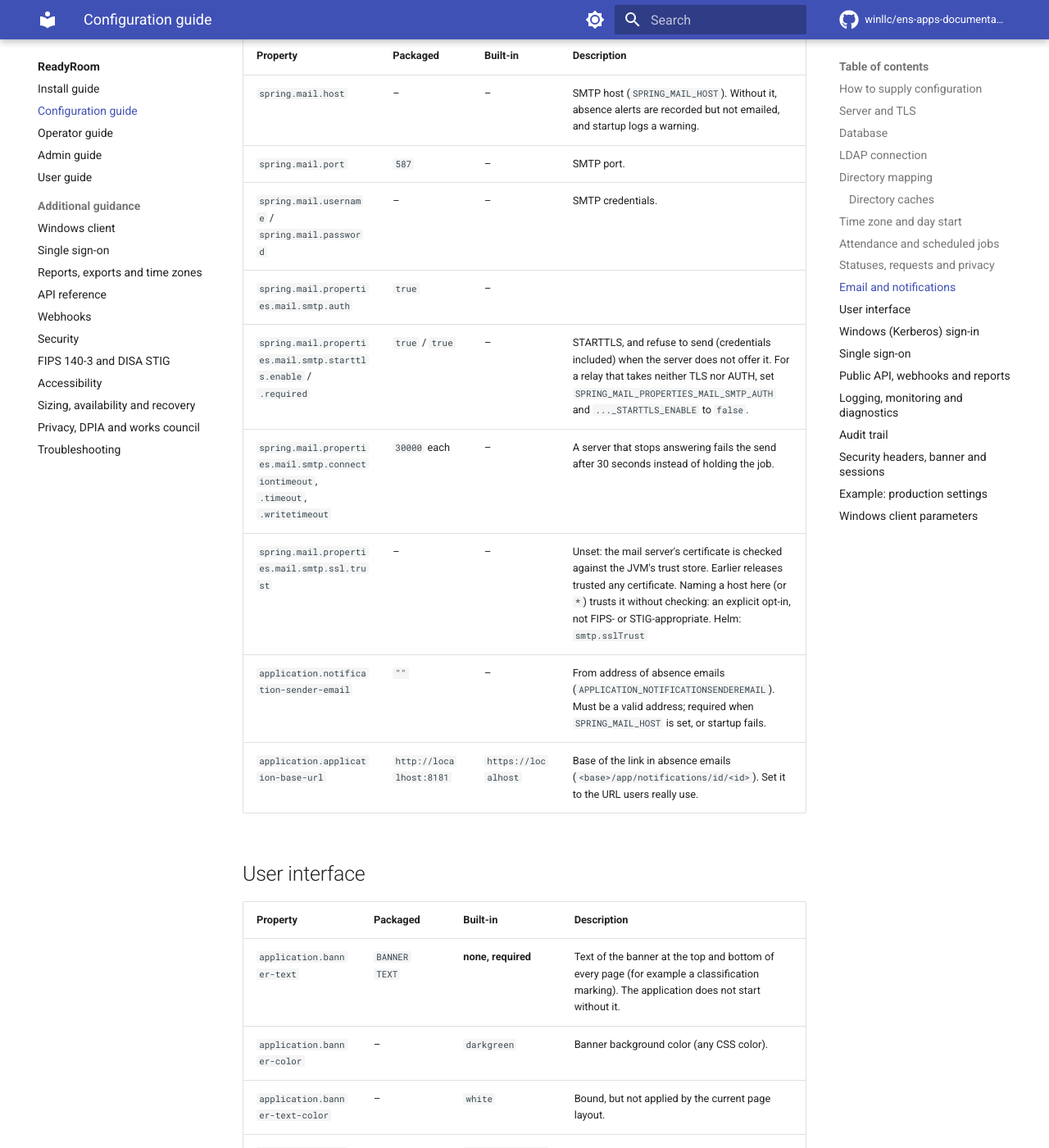
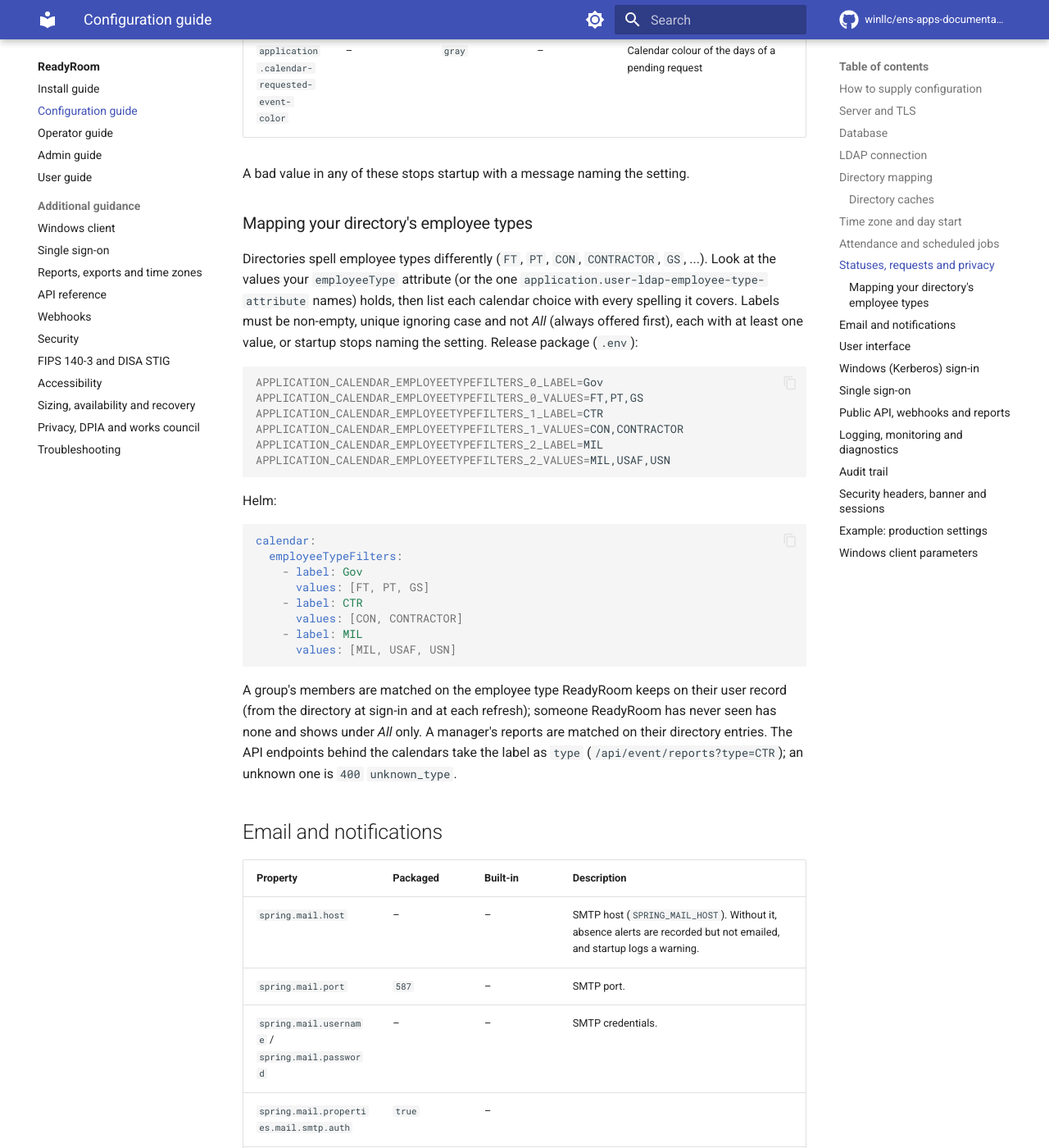
Before and after one commit to winllc/ens-apps-documentation, an MkDocs documentation site: the page built from docs/readyroom/configuration.md, in a window 1280 px wide and 1400 px high, scrolled down 15213 px. Shown: the whole window at 82% size. Built offline with MkDocs 1.6.1 and Material for MkDocs 9.7.7, drawn with Linux system fonts in a browser that asks for light colours; comment, search, counter and statistics services are not loaded; some of the changed text lies outside the part shown.

Commit message:
ReadyRoom: the calendars' Show choice by employee type
The user guide describes the Team and Group Calendars' Show choice
(All, Gov, CTR, MIL). Configuration documents
application.calendar.employee-type-filters, its defaults and how to
map a directory's own spellings; install lists the environment and
Helm settings; the API reference lists the type parameter.

Co-Authored-By: Claude Opus 5.5 <noreply@anthropic.com>
Claude-Session: https://claude.ai/code/session_01R2Q6XtDB8DfVmiejzJGwBh

````diff
--- a/docs/readyroom/configuration.md
+++ b/docs/readyroom/configuration.md
@@ -201,6 +201,7 @@ What each job does is described in [Operations](operator-guide.md#scheduled-jobs
 
 | Property | Env var | Built-in | Helm | Description |
 |---|---|---|---|---|
+| `application.calendar.employee-type-filters` | `APPLICATION_CALENDAR_EMPLOYEETYPEFILTERS_0_LABEL`, `..._0_VALUES`, `_1_LABEL`, ... | Gov: `GOV,GOVERNMENT,CIV,CIVILIAN`; CTR: `CTR,CON,CONTRACTOR`; MIL: `MIL,MILITARY` | `calendar.employeeTypeFilters` (empty list: the default) | The Team Calendar's and Group Calendar's **Show** choices after *All*, in order: each a label and the employee types it shows, matched ignoring case against the person's employee type (`application.user-ldap-employee-type-attribute`, default `employeeType`). Setting any replaces the defaults. See [Mapping your directory's employee types](#mapping-your-directorys-employee-types) |
 | `application.events.request-statuses` | `APPLICATION_EVENTS_REQUESTSTATUSES` | `OUT_OF_OFFICE,WORK_FROM_HOME,TDY,TRAINING,SCHEDULED_LEAVE,ABSENT_EXCUSED` | `events.requestStatuses` (empty list: the default) | The statuses people **request** and their manager, a delegate or an administrator approves before they count. Comma-separated status codes (`TDY` is Temporary Duty (TDY); `TRAINING` is Training). `STANDARD` is refused at startup. A deployment that sets this keeps its list on upgrade: add `TRAINING` for Training to need approval. Leaving an excusing status out lets people set it themselves; startup then warns that it stops absence alerts without approval (the warning also names Late Arrival, which delays them). See [Statuses and approvals](user-guide.md#statuses-and-approvals) |
 | `application.events.max-range-days` | `APPLICATION_EVENTS_MAXRANGEDAYS` | `366` | `events.maxRangeDays` | The most days one call may set a status, a request or an organization calendar event on, 1 to 3660. Longer ranges are refused with `range_too_long` |
 | `application.events.late-arrival-latest-time` | `APPLICATION_EVENTS_LATEARRIVALLATESTTIME` | `12:00` | – | The latest time, `HH:mm`, a person may give for a late arrival they set for themselves, and for the **Login Time** on their profile. Either becomes the time their absence alert waits for. Later is refused (`late_arrival_too_late`); a manager, delegate or administrator recording a late arrival for someone is not limited |
@@ -212,6 +213,43 @@ What each job does is described in [Operations](operator-guide.md#scheduled-jobs
 | `application.calendar-requested-event-color` | – | `gray` | – | Calendar colour of the days of a pending request |
 
 A bad value in any of these stops startup with a message naming the setting.
+
+
+### Mapping your directory's employee types
+
+Directories spell employee types differently (`FT`, `PT`, `CON`, `CONTRACTOR`, `GS`, ...). Look at
+the values your `employeeType` attribute (or the one `application.user-ldap-employee-type-attribute`
+names) holds, then list each calendar choice with every spelling it covers. Labels must be
+non-empty, unique ignoring case and not *All* (always offered first), each with at least one value,
+or startup stops naming the setting. Release package (`.env`):
+
+```bash
+APPLICATION_CALENDAR_EMPLOYEETYPEFILTERS_0_LABEL=Gov
+APPLICATION_CALENDAR_EMPLOYEETYPEFILTERS_0_VALUES=FT,PT,GS
+APPLICATION_CALENDAR_EMPLOYEETYPEFILTERS_1_LABEL=CTR
+APPLICATION_CALENDAR_EMPLOYEETYPEFILTERS_1_VALUES=CON,CONTRACTOR
+APPLICATION_CALENDAR_EMPLOYEETYPEFILTERS_2_LABEL=MIL
+APPLICATION_CALENDAR_EMPLOYEETYPEFILTERS_2_VALUES=MIL,USAF,USN
+```
+
+Helm:
+
+```yaml
+calendar:
+  employeeTypeFilters:
+    - label: Gov
+      values: [FT, PT, GS]
+    - label: CTR
+      values: [CON, CONTRACTOR]
+    - label: MIL
+      values: [MIL, USAF, USN]
+```
+
+A group's members are matched on the employee type ReadyRoom keeps on their user record (from the
+directory at sign-in and at each refresh); someone ReadyRoom has never seen has none and shows
+under *All* only. A manager's reports are matched on their directory entries. The API endpoints
+behind the calendars take the label as `type` (`/api/event/reports?type=CTR`); an unknown one is
+`400` `unknown_type`.
 
 ## Email and notifications
 
````
Also changed, not shown: docs/readyroom/api-reference.md (+2 -0 lines), docs/readyroom/install.md (+4 -2 lines), docs/readyroom/user-guide.md (+5 -2 lines).
